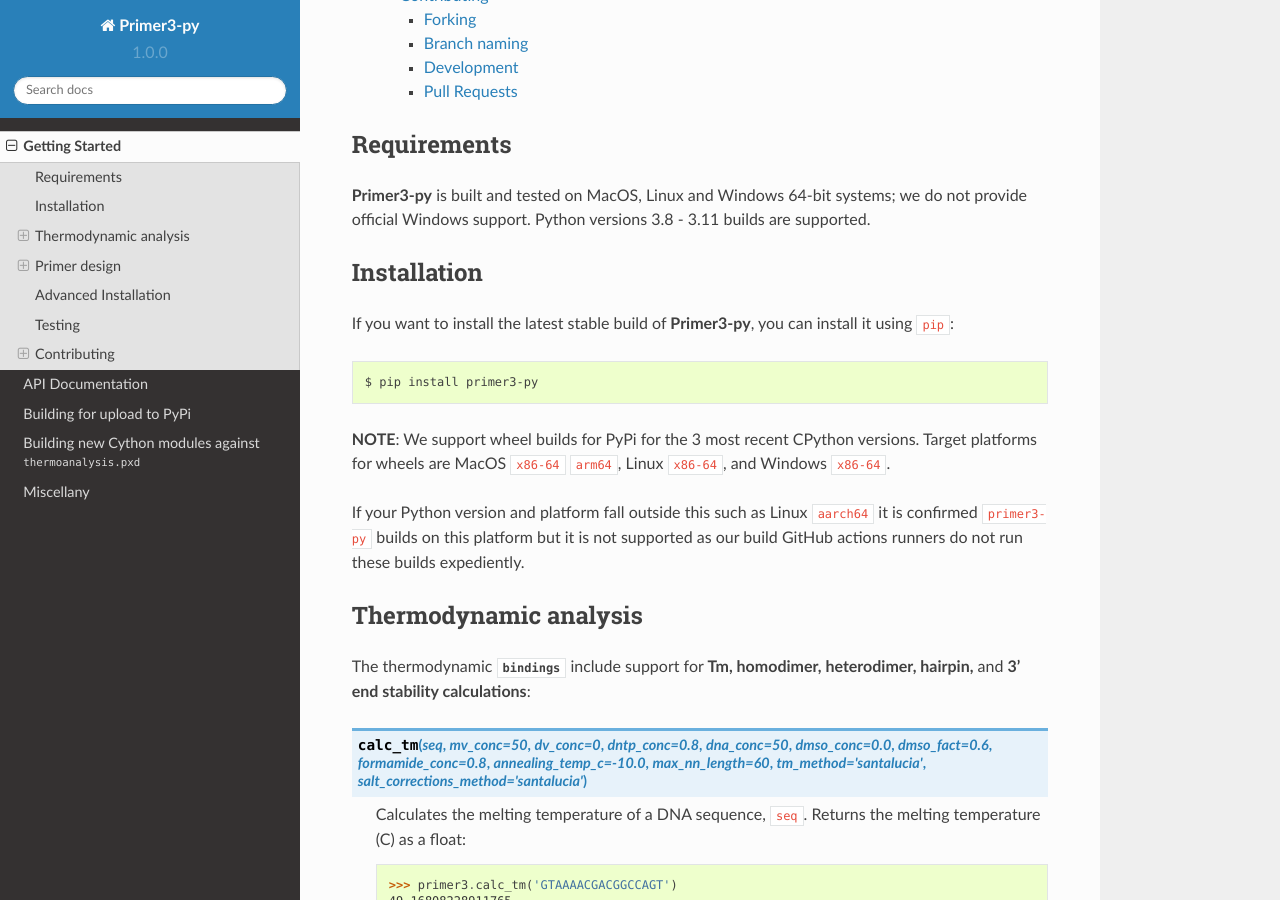
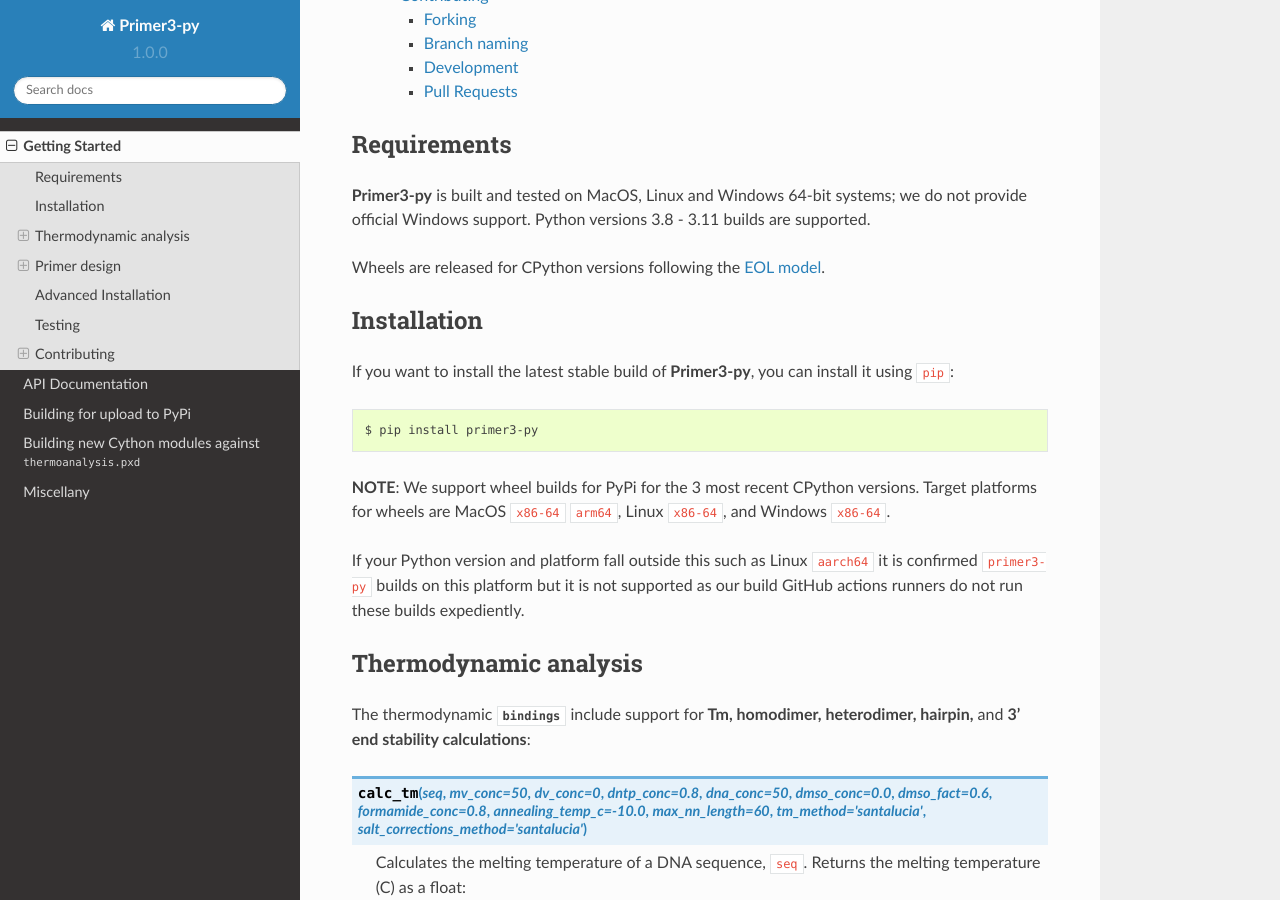
Before and after one commit to libnano/primer3-py, a Sphinx documentation site: the page built from docs/quickstart.md, in a window 1280 px wide and 900 px high, scrolled down 452 px. Built offline with Sphinx 7.4.7 and the Read the Docs theme 2.0.0, drawn with Linux system fonts in a browser that asks for light colours.

Commit message:
Wheel build support for python 3.8 to move towards following the CPython EOL model. https://devguide.python.org/versions/
Added NOTE about it in quickstart.md

closes #88

```diff
--- a/docs/quickstart.md
+++ b/docs/quickstart.md
@@ -8,6 +8,9 @@
 ## Requirements
 
 **Primer3-py** is built and tested on MacOS, Linux and Windows 64-bit systems; we do not provide official Windows support. Python versions 3.8 - 3.11 builds are supported.
+
+Wheels are released for CPython versions following the [EOL model](https://devguide.python.org/versions/).
+
 
 ## Installation
 
```
Also changed, not shown: 1 other file.
